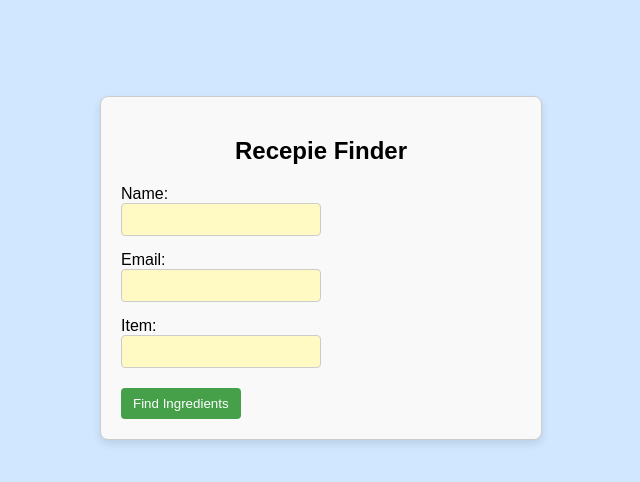
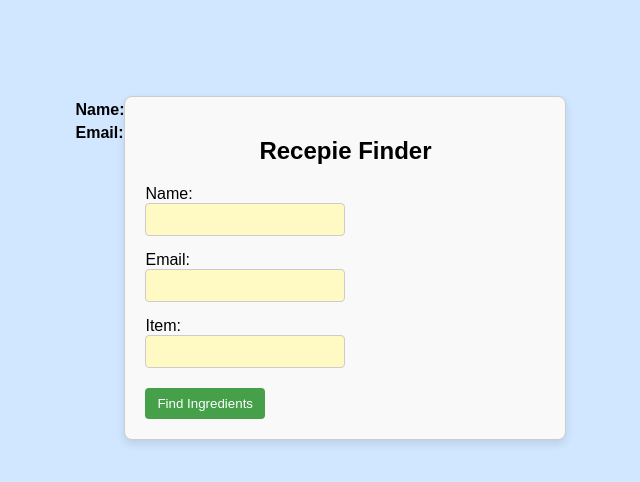
Before and after one commit to prott40/GreenBean, a React (Create React App) app: page / in a window 1280 px wide. Shown: the top 482 px of the page, without its empty margins (319-959 px from the left). Built offline with nearby package versions, Linux system fonts and the light colour scheme.

Commit message:
adding user info box

```diff
--- a/src/Form.css
+++ b/src/Form.css
@@ -68,3 +68,18 @@ input {
 .finding-button:hover {
   background-color:#0b7dda ;
 }
+
+info-box {
+  position: absolute;
+  top: 20px;
+  right: 20px;
+  background-color: rgba(255, 255, 255, 0.8); /* Light background */
+  padding: 10px;
+  border: 1px solid #ccc;
+  border-radius: 8px;
+  box-shadow: 0px 4px 8px rgba(0, 0, 0, 0.1);
+}
+
+.info-box p {
+  margin: 5px 0;
+}
--- a/src/Form.js
+++ b/src/Form.js
@@ -3,7 +3,9 @@ import React, { useState } from 'react';
 export default function Form() {
   const [fields, setFields] = useState([{ id: 1, value: '' }]); // Initial field
   const [showNewForm, setShowNewForm] = useState(false); // State to control which form to display
-  const [itemName, setItemName] = useState(''); // State to store the item name for the new form
+  const [itemName, setItemName] = useState(''); // State to store the item name for the newform
+  const [name, setName] = useState(''); // State to store the name
+  const [email, setEmail] = useState(''); // State to store the email
 
   const addField = () => {
     setFields([...fields, { id: fields.length + 1, value: '' }]);
@@ -24,7 +26,13 @@ export default function Form() {
   };
 
   return (
+
     <div className="form-container">
+      {/* Box displaying Name and Email */}
+      <div className="info-box">
+        <p><strong>Name:</strong> {name}</p>
+        <p><strong>Email:</strong> {email}</p>
+      </div>
       {!showNewForm ? (
         // The initial form
         <form className="form-content">
```
